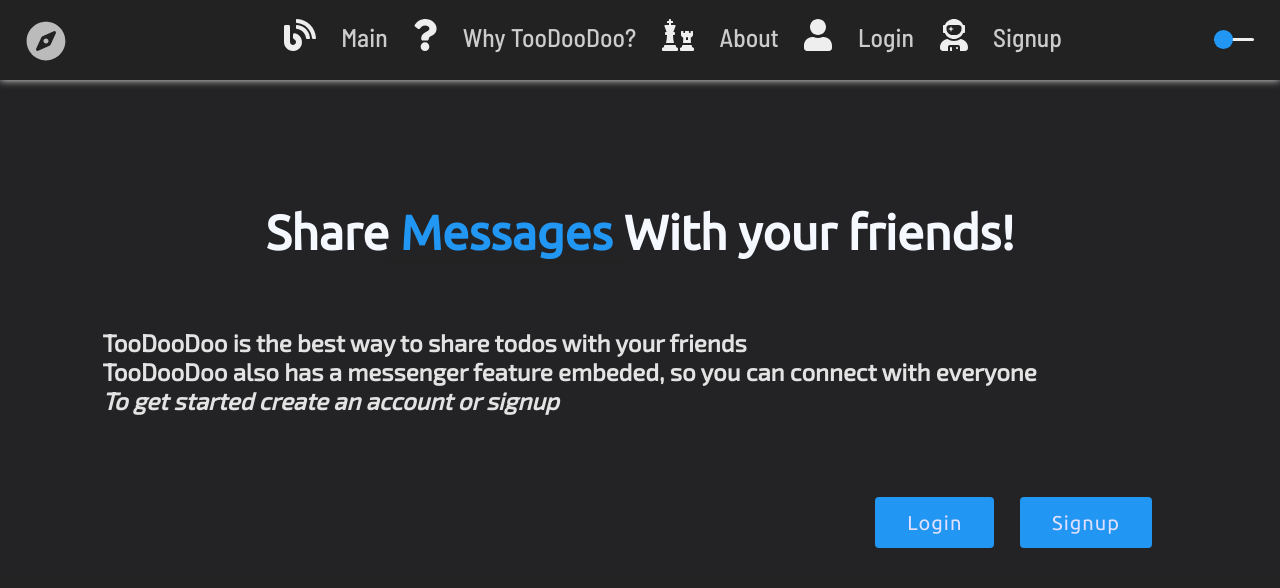
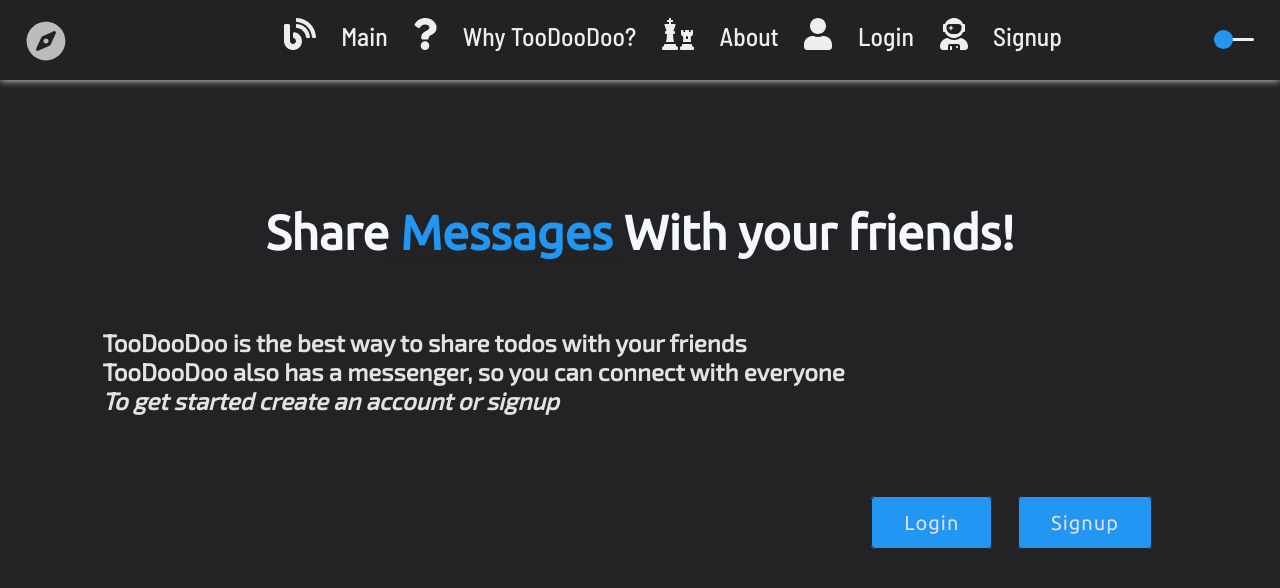
Before and after one commit to ilyanesteroff/IDiary, a React (Create React App) app: page / in a window 1280 px wide. Shown: the top 588 px of the page. Built offline with nearby package versions, Linux system fonts and the light colour scheme; a web font is replaced by a local one.

Commit message:
login feature created

```diff
--- a/src/App.js
+++ b/src/App.js
@@ -1,9 +1,9 @@
 import React from 'react'
 import { BrowserRouter as Router, Switch, Route } from 'react-router-dom'
-import './App.css'
 import MainPage from './components/pages/landing-page/Landing-page'
 import {Login as LoginPage} from './components/pages/loginpage/Login'
 import * as Contexts from './utils/contexts'
+import './App.css'
 
 
 export default class App extends React.Component{
@@ -19,6 +19,8 @@ export default class App extends React.Component{
     loading: false,
     isAuth: false
   }
+
+  abortController = new AbortController()
 
   componentDidMount() {
     const token = localStorage.getItem('token')
@@ -39,8 +41,8 @@ export default class App extends React.Component{
       return
     }
     const userId = localStorage.getItem('userId')
-    const remainingMilliseconds =
-      new Date(expiryDate).getTime() - new Date().getTime()
+    //const remainingMilliseconds =
+      //new Date(expiryDate).getTime() - new Date().getTime()
     this.setState({
       isAuth: true,
       token: token,
@@ -48,11 +50,21 @@ export default class App extends React.Component{
       firstname: firstname,
       brightTheme: theme === 'true' ? true : false
     })
-    this.setAutoLogout(remainingMilliseconds)
+  }
+
+  componentWillUnmount(){
+    this.abortController.abort()
   }
 
   logoutHandler = () => {
-    this.setState({ isAuth: false, token: null })
+    this.setState(
+      {
+        isAuth: false,
+        token: null,
+        userId: null,
+        firstname: null
+      }
+    )
     localStorage.removeItem('token')
     localStorage.removeItem('expiryDate')
     localStorage.removeItem('userId')
@@ -82,6 +94,7 @@ export default class App extends React.Component{
     }
 
     fetch('https://toodoodooapi.herokuapp.com/graphql', {
+      signal: this.abortController.signal,
       method: 'Post',
       headers: headers,
       body: JSON.stringify(graphqlQuery)
@@ -90,20 +103,22 @@ export default class App extends React.Component{
       .then(res => {
         if(res.errors) throw new Error(res.errors[0].message)
         this.setState({
-          userId: res.data.userId,
-          token: res.data.token,
-          firstname: res.data.firstname,
+          userId: res.data.login.userId,
+          token: res.data.login.token,
+          firstname: res.data.login.firstname,
           isAuth: true,
           loading: false
         })
-        window.localStorage.setItem('token', this.state.token)
-        window.localStorage.setItem('userId', this.state.userId)
-        window.localStorage.setItem('firstname', this.state.firstname)
+        window.localStorage.setItem('token', res.data.login.token)
+        window.localStorage.setItem('userId', res.data.login.userId)
+        window.localStorage.setItem('firstname', res.data.login.firstname)
+        console.log(window.localStorage.getItem('token'))
         //the token expires after 3 days
         const expiryDate = new Date(
           new Date().getTime() + 3 * 24 * 60 * 60 * 1000
         )
-        localStorage.setItem('expiryDate', expiryDate.toISOString())
+        window.localStorage.setItem('expiryDate', expiryDate.toISOString())
+        window.location.pathname = '/'
       })
       .catch(err => {
         //will be removed in the future
@@ -136,12 +151,14 @@ export default class App extends React.Component{
     }
 
     fetch('https://toodoodooapi.herokuapp.com/graphql', {
+      signal: this.abortController.signal,
       method: 'POST',
       headers: headers,
       body: JSON.stringify(graphqlQuery)
     })
     .then(res => res.json())
     .then(res => {
+      console.log(res)
       if(res.errors) throw new Error(res.errors[0].message)
       this.setState({ loading: false })
     })
@@ -188,8 +205,10 @@ export default class App extends React.Component{
                             <Router>
                               <div>
                                 <Switch>
-                                  <Route path="/login" render={_ => <LoginPage/>}/>
-                                  <Route path="/" render={_ => <MainPage/>}/>
+                                  {!this.state.isAuth &&
+                                    <Route path="/login" render={_ => <LoginPage/>}/>
+                                  }
+                                  <Route exact path="/" render={_ => <MainPage isAuth={this.state.isAuth}/>}/>
                                 </Switch>
                               </div>
                             </Router>
--- a/src/components/mainsection/Main-Unit.js
+++ b/src/components/mainsection/Main-Unit.js
@@ -41,7 +41,7 @@ export const ViewForVisitors = props => {
         }
       >
         <span className="pSpan">TooDooDoo is the best way to share todos with your friends </span>
-        <span className="pSpan">TooDooDoo also has a messenger feature embeded, so you can connect with everyone </span>
+        <span className="pSpan">TooDooDoo also has a messenger, so you can connect with everyone </span>
         <span className="pSpan">
           <em>To get started create an account or signup </em>
         </span>
--- a/src/components/mainsection/main-unit.css
+++ b/src/components/mainsection/main-unit.css
@@ -74,6 +74,7 @@
 .DarkButtons a{
   background-color:  #2196F3;
   color: #dfdfff;
+  border: solid #232329 1.5px;
 }
 
 .BrightButtons a:hover{
@@ -89,7 +90,6 @@
 
 #DisappearingStuff{
   color: #2196F3;
-  border-bottom: solid 5px #2196F3;
   line-height: 8vh;
 }
 
@@ -102,6 +102,7 @@
 @media only screen and (min-width: 1000px){
   #DisappearingStuff{
     animation: border 2s infinite;
+    border-bottom: solid 3px #2196F3;
   }
 }
 
@@ -128,6 +129,7 @@
   }
   .pSpan:last-child{
     font-size: 2vh;
+    padding-top: 2vh;
   }
 }
 
@@ -149,6 +151,9 @@
   }
   #para{
     font-size: 4vh;
+  }
+  .pSpan:last-child{
+    padding-top: 5vh;
   }
 }
 
--- /dev/null
+++ b/src/components/navbar/LogoutButton.js
@@ -0,0 +1,55 @@
+import React from 'react'
+import { FontAwesomeIcon } from '@fortawesome/react-fontawesome'
+import { faBomb } from '@fortawesome/free-solid-svg-icons'
+import {
+  BrightThemeContext,
+  LogoutHandlerContext
+} from '../../utils/contexts'
+import './navbar.css'
+import './portal-menu.css'
+
+export const LogoutButton = ({sideMenu}) =>
+  <BrightThemeContext.Consumer>
+    {theme =>
+      <LogoutHandlerContext.Consumer>
+        {logoutHandler =>
+          <li
+            id={
+              sideMenu
+                ? 'SideMenuNavbarOption'
+                : 'navbarOption'
+            }
+            onClick={logoutHandler}>
+            <div
+              id={
+                sideMenu
+                  ? 'SideMenuNavbarOptionIcon'
+                  : 'navbarOptionIcon'
+              }
+              className={
+                theme
+                  ? 'BrightNavbarIcon'
+                  : 'DarkNavbarIcon'
+                }
+            >
+              <FontAwesomeIcon icon={faBomb}/>
+            </div>
+            <p
+              id={
+                sideMenu
+                  ? 'SideMenuNavbarOptionText'
+                  : 'navbarOptionText'
+              }
+              className={
+                theme
+                  ? 'BrightNavbarOptionText'
+                  : 'DarkNavbarOptionText'
+              }
+            >
+              Logout
+            </p>
+          </li>
+        }
+      </LogoutHandlerContext.Consumer>
+    }
+  </BrightThemeContext.Consumer>
--- a/src/components/navbar/Navbar.js
+++ b/src/components/navbar/Navbar.js
@@ -1,95 +1,80 @@
-import React, { useContext, useState, useEffect } from 'react'
-import { Link } from 'react-router-dom'
+import React, { useState, useEffect } from 'react'
 import Logo from './logo/Logo'
 import {
   BrightThemeContext,
   IsAuthContext,
   FirstnameContext
 } from '../../utils/contexts'
-import './navbar.css'
-import { FontAwesomeIcon } from '@fortawesome/react-fontawesome'
+import { NavbarElement } from './NavbarElement'
 import * as na from './navbarOptions'
 import SideMenu from './PortalMenu'
 import { ThemeToggler } from './ToggleThemeBtn/ThemeToggler'
+import { LogoutButton as Logout } from './LogoutButton'
+import './navbar.css'
 
 
 export default props => {
   const [ width, setWidth ] = useState(window.innerWidth)
   const [ menuInPortalOpened, setMenuInPortalOpened] = useState(false)
-  const IsAuth = _ => useContext(IsAuthContext)
-  const Firstname = _ => useContext(FirstnameContext)
-  const Theme = _ => useContext(BrightThemeContext)
 
   useEffect(_ => {
     window.addEventListener('resize', () => setWidth(window.innerWidth))
-    return _ => window.removeEventListener('resize', () => setWidth(window.innerWidth))
+    return function cleanup() {
+      window.removeEventListener('resize', () => setWidth(window.innerWidth))
+    }
   }, [])
 
   const closeSideMenu = _ => {
     if(menuInPortalOpened) setMenuInPortalOpened(false)
   }
 
-  let options
-
-  if(IsAuth()) {
-    options = na.optionsForUsers
-    const firstnameIndex = options.findIndex(f => f.value === 'firstname')
-    options[firstnameIndex].value = Firstname().firstname
-  } else options = na.optionsForVisitors
-
-  options = options.map((o, i) => <Option
-    key={i+'op'}
-    link={o.link}
-    content={o.value}
-    icon={o.icon}
-    theme={Theme()}
-  />)
-
   return (
+    <BrightThemeContext.Consumer>
+      {theme =>
         <div
           id="navbar"
-      className={Theme() ? 'brightNavbar' : 'darkNavbar'}
+          className={theme ? 'brightNavbar' : 'darkNavbar'}
           onClick={() => closeSideMenu()}
         >
           <Logo clickHandler={width > 830? _ => {} : _ => setMenuInPortalOpened(true)}/>
-      {width > 830 &&
+          { width > 830 &&
             <div id="navbarOptions">
+              <IsAuthContext.Consumer>
+                {isAuth =>
+                  <FirstnameContext.Consumer>
+                    {firstname =>
                       <ul>
-            {options}
+                        {isAuth
+                          ? na.optionsForUsers.map((op, i) => {
+                              if(op.link === '/profile') op.value = firstname
+                              return <NavbarElement
+                                link={op.link}
+                                content={op.value}
+                                icon={op.icon}
+                                key={i+'opt'}
+                              />
+                            })
+                          : na.optionsForVisitors.map((op, i) =>
+                              <NavbarElement
+                                link={op.link}
+                                content={op.value}
+                                icon={op.icon}
+                                key={i+'opt'}
+                              />
+                            )
+                        }
+                        {isAuth && <Logout/>}
                       </ul>
+                    }
+                  </FirstnameContext.Consumer>
+                }
+              </IsAuthContext.Consumer>
             </div>
           }
           {width < 830 && menuInPortalOpened && <SideMenu opened={setMenuInPortalOpened}/>}
           <ThemeToggler/>
         </div>
+      }
+    </BrightThemeContext.Consumer>
   )
 }
-
-const Option = ({link, icon, content, theme}) => {
-  return(
-    <li className="navbarOption">
-      <Link to={link} id="link">
-        <div
-          id="navbarOptionIcon"
-          className={
-            theme
-              ? 'BrightNavbarIcon'
-              : 'DarkNavbarIcon'
-          }
-        >
-          <FontAwesomeIcon icon={icon}/>
-        </div>
-        <p
-          id="navbarOptionText"
-          className={
-            theme
-              ? 'BrightNavbarOptionText'
-              : 'DarkNavbarOptionText'
-          }
-        >
-          {content}
-        </p>
-      </Link>
-    </li>
-  )
-}
--- /dev/null
+++ b/src/components/navbar/NavbarElement.js
@@ -0,0 +1,59 @@
+import React from 'react'
+import { FontAwesomeIcon } from '@fortawesome/react-fontawesome'
+import { Link } from 'react-router-dom'
+import { BrightThemeContext } from '../../utils/contexts'
+import './navbar.css'
+import './portal-menu.css'
+
+export const NavbarElement = ({link, icon, content, sideMenu}) => {
+  return(
+    <BrightThemeContext.Consumer>
+      {theme =>
+        <li
+          id={
+            sideMenu
+              ? 'SideMenuNavbarOption'
+              : 'navbarOption'
+          }
+          className={
+            sideMenu
+              ? theme
+                ? 'BrightSideMenuNavbarOption'
+                : 'DarkSideMenuNavbarOption'
+              : ''
+          }
+        >
+          <Link to={link} id="link">
+            <span>
+              <FontAwesomeIcon icon={icon}
+                id={
+                  sideMenu
+                    ? 'SideMenuNavbarOptionIcon'
+                    : 'navbarOptionIcon'
+                }
+                className={
+                  theme
+                    ? 'BrightNavbarIcon'
+                    : 'DarkNavbarIcon'
+              }/>
+              <p
+                id={
+                  sideMenu
+                    ? 'SideMenuNavbarOptionText'
+                    : 'navbarOptionText'
+                }
+                className={
+                  theme
+                    ? 'BrightNavbarOptionText'
+                     : 'DarkNavbarOptionText'
+               }
+              >
+                {content}
+              </p>
+            </span>
+          </Link>
+        </li>
+      }
+    </BrightThemeContext.Consumer>
+  )
+}
--- a/src/components/navbar/navbar.css
+++ b/src/components/navbar/navbar.css
@@ -4,7 +4,6 @@
   height: 10vh;
   width: 100%;
   z-index: 2;
-  /*will be modified later*/
 }
 
 .brightNavbar{
@@ -21,7 +20,7 @@
   margin-top: 2.3vh;
 }
 
-li.navbarOption{
+li#navbarOption{
   display: inline;
   transition: all .5s;
 }
@@ -59,7 +58,7 @@ ul{
 }
 
 .DarkNavbarIcon {
-  color: #ddd;
+  color: #eee;
 }
 
 #ThemeToggler {
@@ -67,10 +66,7 @@ ul{
   right: 2%;
   position: absolute;
 }
-
 /* media queries */
-
-
 @media only screen and (max-width: 1200px){
   #navbarOptionText{
     display: none;
@@ -84,15 +80,12 @@ ul{
   #navbar{
     height: 7.5vh;
   }
-
   #navbarOptions {
     margin-top: 1.8vh;
   }
-
   #navbarOptionIcon {
     font-size: 3vh;
   }
-
   #ThemeToggler {
     top: 3.5vh;
   }
--- a/src/components/navbar/portal-menu.css
+++ b/src/components/navbar/portal-menu.css
@@ -26,7 +26,6 @@ li{
   text-align: left;
   transition: all 0.5s ease-in-out;
   padding: 6vh 6%;
-  list-style-type: none;
 }
 
 .BrightSideMenuNavbarOption:active,
@@ -34,45 +33,16 @@ li{
   background-color: rgba(3, 3, 3, 0.3);
 }
 
-/*.BrightSideMenuNavbarOption:active,
-.BrightSideMenuNavbarOption:hover #SideMenuNavbarOptionIcon{
-  color: #ccc;
-}
-
-.BrightSideMenuNavbarOption:active,
-.BrightSideMenuNavbarOption:hover #SideMenuNavbarOptionText{
-  color: #eee;
-}*/
-
 .DarkSideMenuNavbarOption:active,
 .DarkSideMenuNavbarOption:hover{
   background-color: rgba(252, 252, 252, 0.3);
 }
-
-/*.DarkSideMenuNavbarOption:active,
-.DarkSideMenuNavbarOption:hover #SideMenuNavbarOptionIcon{
-  color: #333;
-}
-
-.DarkSideMenuNavbarOption:active,
-.DarkSideMenuNavbarOption:hover #SideMenuNavbarOptionText{
-  color: #222;
-}*/
-
 
 #SideMenuNavbarOptionIcon{
   display: inline-block;
   margin-right: 7%;
   font-size: 4vh;
   transition: all .5s;
-}
-
-.BrightNavbarIcon{
-  color: #333;
-}
-
-.DarkNavbarIcon{
-  color: #eee;
 }
 
 #SideMenuNavbarOptionText{
@@ -83,14 +53,6 @@ li{
   font-size: 3vh;
   font-weight: 600;
   font-family: 'Ubuntu', sans-serif;
-}
-
-.BrightNavbarOptionText{
-  color: #222;
-}
-
-.DarkNavbarOptionText{
-  color: #ccc;
 }
 
 @media only screen and (min-height: 1000px){
--- a/src/components/pages/landing-page/Landing-page.js
+++ b/src/components/pages/landing-page/Landing-page.js
@@ -2,11 +2,13 @@ import React from 'react'
 import Navbar from '../../navbar/Navbar'
 import { ViewForVisitors } from '../../mainsection/Main-Unit'
 
-export default _ => {
+export default ({isAuth}) => {
   return (
     <div>
       <Navbar/>
-      <ViewForVisitors/>
+      {!isAuth &&
+        <ViewForVisitors/>
+      }
     </div>
   )
 }
--- a/src/components/pages/loginpage/login.css
+++ b/src/components/pages/loginpage/login.css
@@ -1,3 +1,4 @@
 #Main{
-  padding-top: 10vh;
+  padding-top: 15vh;
+
 }
```
Also changed, not shown: src/components/navbar/PortalMenu.js (+14 -41 lines), src/components/pages/loginpage/Login.js (+11 -1 lines). Lines whose indentation alone changed are shown as unchanged.
